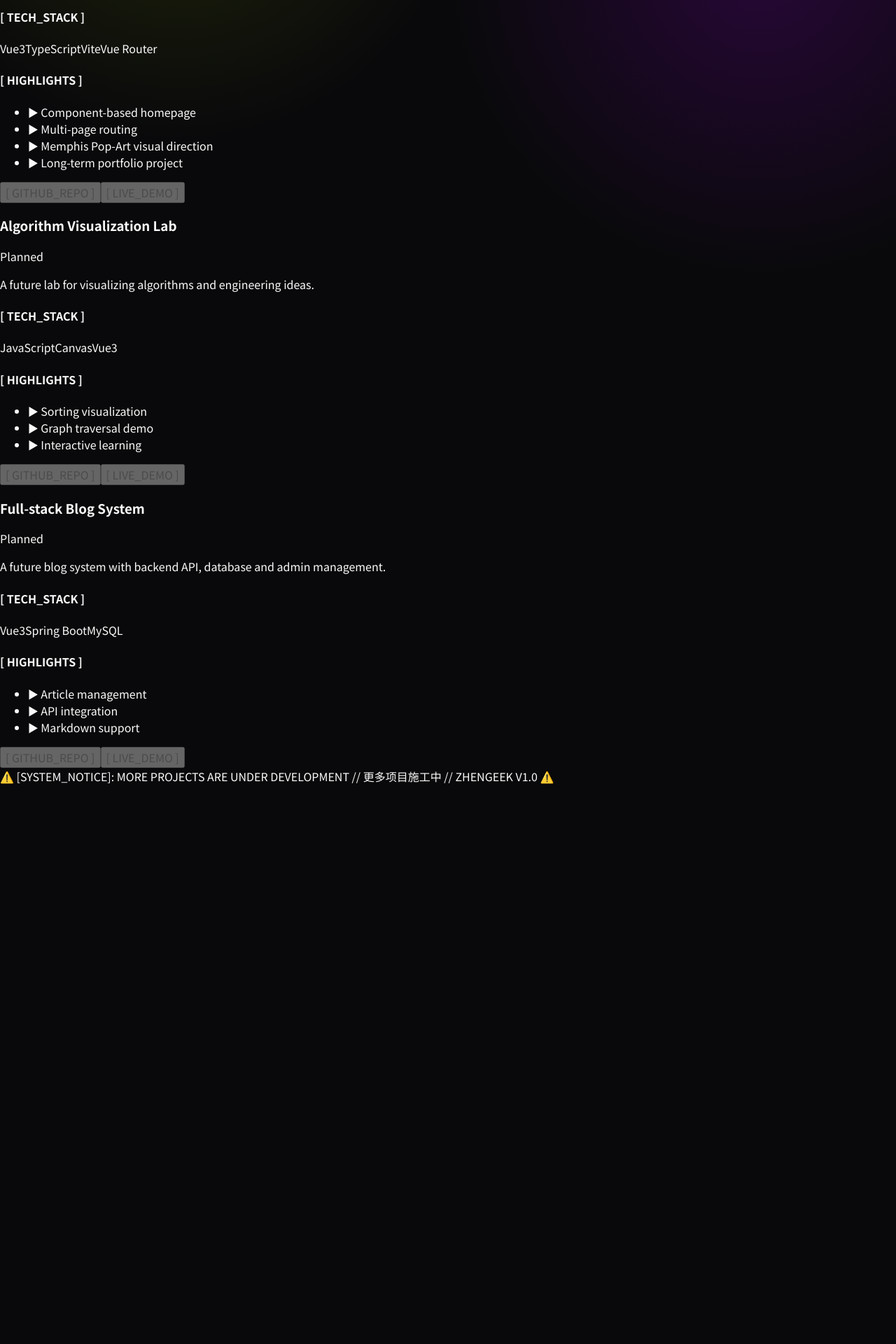
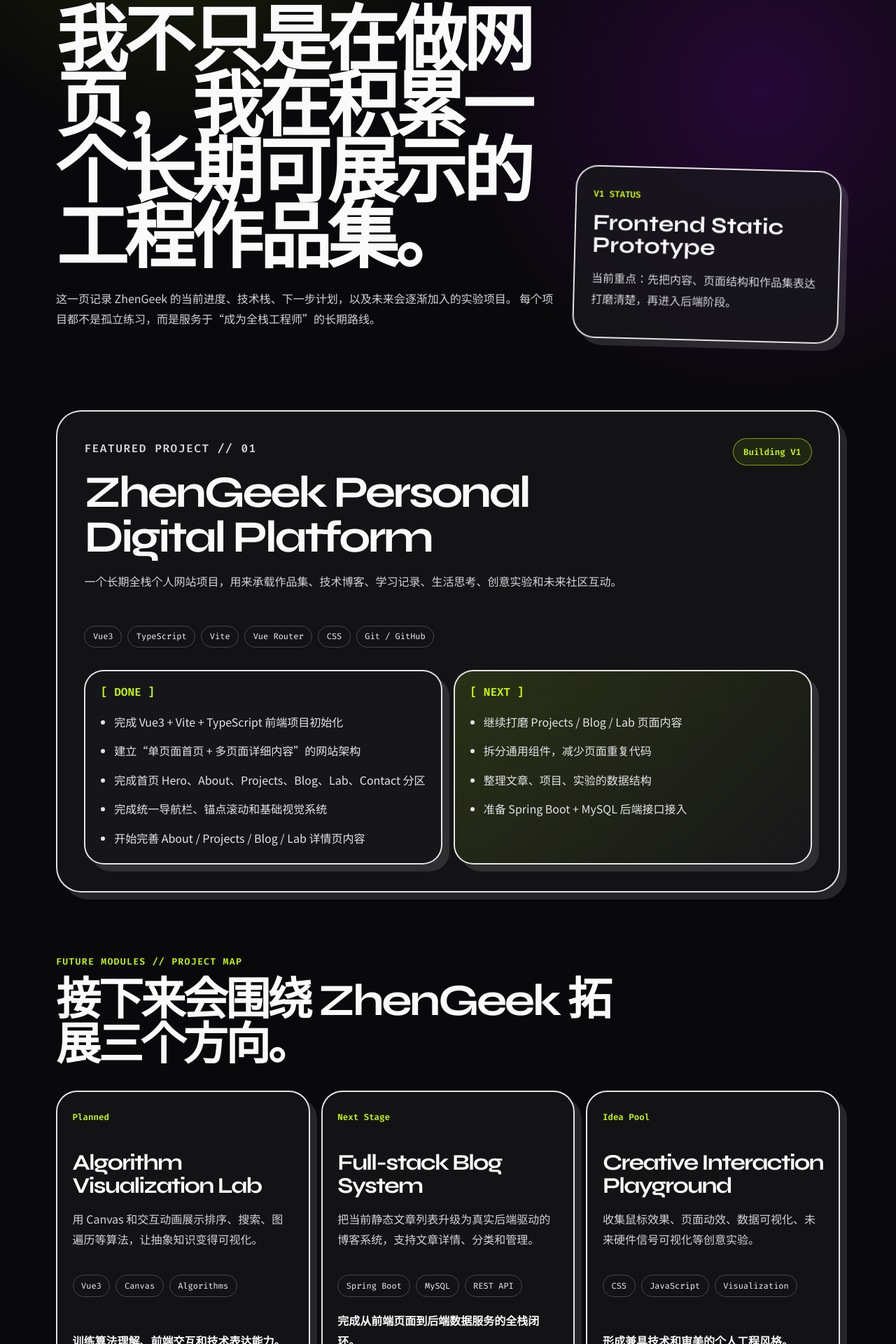
Before and after one commit to zhengeek/zhengeek-blog, a Vue app in the folder frontend/: page /projects in a window 1280 px wide. Shown: the part 214-2134 px from the top of the page at 70% size. Before the commit the page ends 1335 px from the top, so only its background shows below. Built offline with nearby package versions, Linux system fonts and the light colour scheme.

Commit message:
feat: refine projects page as engineering portfolio

```diff
--- a/frontend/src/views/ProjectsView.vue
+++ b/frontend/src/views/ProjectsView.vue
@@ -1,123 +1,410 @@
+<script setup lang="ts">
+const mainProject = {
+  name: 'ZhenGeek Personal Digital Platform',
+  status: 'Building V1',
+  summary:
+    '一个长期全栈个人网站项目，用来承载作品集、技术博客、学习记录、生活思考、创意实验和未来社区互动。',
+  stack: ['Vue3', 'TypeScript', 'Vite', 'Vue Router', 'CSS', 'Git / GitHub'],
+  done: [
+    '完成 Vue3 + Vite + TypeScript 前端项目初始化',
+    '建立“单页面首页 + 多页面详细内容”的网站架构',
+    '完成首页 Hero、About、Projects、Blog、Lab、Contact 分区',
+    '完成统一导航栏、锚点滚动和基础视觉系统',
+    '开始完善 About / Projects / Blog / Lab 详情页内容'
+  ],
+  next: [
+    '继续打磨 Projects / Blog / Lab 页面内容',
+    '拆分通用组件，减少页面重复代码',
+    '整理文章、项目、实验的数据结构',
+    '准备 Spring Boot + MySQL 后端接口接入'
+  ]
+}
+
+const sideProjects = [
+  {
+    title: 'Algorithm Visualization Lab',
+    status: 'Planned',
+    desc: '用 Canvas 和交互动画展示排序、搜索、图遍历等算法，让抽象知识变得可视化。',
+    stack: ['Vue3', 'Canvas', 'Algorithms'],
+    goal: '训练算法理解、前端交互和技术表达能力。'
+  },
+  {
+    title: 'Full-stack Blog System',
+    status: 'Next Stage',
+    desc: '把当前静态文章列表升级为真实后端驱动的博客系统，支持文章详情、分类和管理。',
+    stack: ['Spring Boot', 'MySQL', 'REST API'],
+    goal: '完成从前端页面到后端数据服务的全栈闭环。'
+  },
+  {
+    title: 'Creative Interaction Playground',
+    status: 'Idea Pool',
+    desc: '收集鼠标效果、页面动效、数据可视化、未来硬件信号可视化等创意实验。',
+    stack: ['CSS', 'JavaScript', 'Visualization'],
+    goal: '形成兼具技术和审美的个人工程风格。'
+  }
+]
+
+const backendPlan = [
+  'GET /api/articles：获取文章列表',
+  'GET /api/articles/:id：获取文章详情',
+  'GET /api/projects：获取项目列表',
+  'POST /api/comments：提交留言或评论',
+  'Admin Module：未来用于文章管理和内容维护'
+]
+</script>
+
 <template>
-  <!-- Main Content Area: Project Cards Grid -->
-  <div class="content-grid">
+  <main class="projects-page">
+    <section class="projects-hero project-shell">
+      <p class="eyebrow">PROJECTS // ENGINEERING PORTFOLIO</p>
+      <div class="hero-grid">
+        <div>
+          <h1>我不只是在做网页，我在积累一个长期可展示的工程作品集。</h1>
+          <p class="hero-lead">
+            这一页记录 ZhenGeek 的当前进度、技术栈、下一步计划，以及未来会逐渐加入的实验项目。
+            每个项目都不是孤立练习，而是服务于“成为全栈工程师”的长期路线。
+          </p>
+        </div>
+        <aside class="status-panel">
+          <span>V1 STATUS</span>
+          <strong>Frontend Static Prototype</strong>
+          <p>当前重点：先把内容、页面结构和作品集表达打磨清楚，再进入后端阶段。</p>
+        </aside>
+      </div>
+    </section>
 
-  <!-- Project Card 1: ZhenGeek -->
-  <section class="brutalist-card project-card">
-    <div class="card-header bg-cyan">
-      <div class="header-top">
-        <h3>ZhenGeek Personal Website</h3>
-        <span class="status-badge bg-yellow text-black border-black">In Progress</span>
+    <section class="project-shell featured-project">
+      <div class="featured-header">
+        <div>
+          <p class="eyebrow">FEATURED PROJECT // 01</p>
+          <h2>{{ mainProject.name }}</h2>
+          <p>{{ mainProject.summary }}</p>
+        </div>
+        <div class="project-badge">{{ mainProject.status }}</div>
       </div>
-    </div>
-    <div class="card-body">
-      <p class="project-desc">A personal website for portfolio, blog, growth record and creative experiments.</p>
 
-      <div class="project-section">
-        <h4 class="section-label">[ TECH_STACK ]</h4>
-        <div class="tech-tags">
-          <span class="tag tag-solid">Vue3</span>
-          <span class="tag tag-solid">TypeScript</span>
-          <span class="tag tag-solid">Vite</span>
-          <span class="tag tag-solid">Vue Router</span>
+      <div class="stack-row">
+        <span v-for="tech in mainProject.stack" :key="tech">{{ tech }}</span>
+      </div>
+
+      <div class="progress-grid">
+        <article class="progress-card">
+          <h3>[ DONE ]</h3>
+          <ul>
+            <li v-for="item in mainProject.done" :key="item">{{ item }}</li>
+          </ul>
+        </article>
+        <article class="progress-card accent-card">
+          <h3>[ NEXT ]</h3>
+          <ul>
+            <li v-for="item in mainProject.next" :key="item">{{ item }}</li>
+          </ul>
+        </article>
+      </div>
+    </section>
+
+    <section class="project-shell roadmap-section">
+      <div class="section-title-row">
+        <div>
+          <p class="eyebrow">FUTURE MODULES // PROJECT MAP</p>
+          <h2>接下来会围绕 ZhenGeek 拓展三个方向。</h2>
         </div>
       </div>
 
-      <div class="project-section">
-        <h4 class="section-label">[ HIGHLIGHTS ]</h4>
-        <ul class="highlight-list">
-          <li><span class="bullet">►</span> Component-based homepage</li>
-          <li><span class="bullet">►</span> Multi-page routing</li>
-          <li><span class="bullet">►</span> Memphis Pop-Art visual direction</li>
-          <li><span class="bullet">►</span> Long-term portfolio project</li>
-        </ul>
+      <div class="side-project-grid">
+        <article v-for="project in sideProjects" :key="project.title" class="side-project-card">
+          <div class="card-topline">
+            <span>{{ project.status }}</span>
+          </div>
+          <h3>{{ project.title }}</h3>
+          <p>{{ project.desc }}</p>
+          <div class="mini-stack">
+            <span v-for="tech in project.stack" :key="tech">{{ tech }}</span>
+          </div>
+          <strong>{{ project.goal }}</strong>
+        </article>
       </div>
+    </section>
 
-      <div class="card-actions">
-        <button class="action-btn btn-primary" disabled>[ GITHUB_REPO ]</button>
-        <button class="action-btn btn-secondary" disabled>[ LIVE_DEMO ]</button>
+    <section class="project-shell backend-section">
+      <div class="backend-copy">
+        <p class="eyebrow">BACKEND PLAN // NOT NOW, BUT SOON</p>
+        <h2>后端不会现在硬接，而是在内容模型稳定后接入。</h2>
+        <p>
+          当前阶段先用静态数据模拟真实内容。等 About、Projects、Blog 页面稳定后，
+          再把这些静态数据迁移到后端 API 和数据库里。这样不会为了写后端而写后端，
+          而是让后端真正服务于内容管理和网站扩展。
+        </p>
       </div>
-    </div>
-  </section>
+      <div class="api-panel">
+        <span class="panel-label">API DRAFT</span>
+        <code v-for="item in backendPlan" :key="item">{{ item }}</code>
+      </div>
+    </section>
+  </main>
+</template>
 
-  <!-- Project Card 2: Algorithm Visualization -->
-  <section class="brutalist-card project-card">
-    <div class="card-header bg-magenta text-white">
-       <div class="header-top">
-        <h3>Algorithm Visualization Lab</h3>
-        <span class="status-badge bg-white text-black border-black">Planned</span>
-      </div>
-    </div>
-    <div class="card-body">
-      <p class="project-desc">A future lab for visualizing algorithms and engineering ideas.</p>
+<style scoped>
+.projects-page {
+  padding-bottom: 5rem;
+}
 
-      <div class="project-section">
-        <h4 class="section-label">[ TECH_STACK ]</h4>
-        <div class="tech-tags">
-          <span class="tag tag-solid">JavaScript</span>
-          <span class="tag tag-solid">Canvas</span>
-          <span class="tag tag-solid">Vue3</span>
-        </div>
-      </div>
+.project-shell {
+  width: min(1120px, calc(100% - 2rem));
+  margin: 0 auto;
+  padding: clamp(3.5rem, 7vw, 6rem) 0;
+}
 
-      <div class="project-section">
-        <h4 class="section-label">[ HIGHLIGHTS ]</h4>
-         <ul class="highlight-list">
-          <li><span class="bullet">►</span> Sorting visualization</li>
-          <li><span class="bullet">►</span> Graph traversal demo</li>
-          <li><span class="bullet">►</span> Interactive learning</li>
-        </ul>
-      </div>
+.eyebrow {
+  margin: 0 0 1rem;
+  color: var(--vg-accent);
+  font-family: var(--font-mono);
+  font-size: 0.82rem;
+  font-weight: 800;
+  letter-spacing: 0.1em;
+}
 
-       <div class="card-actions">
-        <button class="action-btn btn-primary" disabled>[ GITHUB_REPO ]</button>
-        <button class="action-btn btn-secondary" disabled>[ LIVE_DEMO ]</button>
-      </div>
-    </div>
-  </section>
+h1,
+h2,
+h3,
+p {
+  margin-top: 0;
+}
 
-  <!-- Project Card 3: Full-stack Blog System -->
-  <section class="brutalist-card project-card">
-    <div class="card-header bg-yellow">
-       <div class="header-top">
-        <h3>Full-stack Blog System</h3>
-        <span class="status-badge bg-white text-black border-black">Planned</span>
-      </div>
-    </div>
-    <div class="card-body">
-      <p class="project-desc">A future blog system with backend API, database and admin management.</p>
+h1,
+h2,
+h3 {
+  font-family: var(--font-display);
+  letter-spacing: -0.055em;
+}
 
-      <div class="project-section">
-        <h4 class="section-label">[ TECH_STACK ]</h4>
-        <div class="tech-tags">
-          <span class="tag tag-solid">Vue3</span>
-          <span class="tag tag-solid">Spring Boot</span>
-          <span class="tag tag-solid">MySQL</span>
-        </div>
-      </div>
+h1 {
+  max-width: 840px;
+  margin-bottom: 1.4rem;
+  font-size: clamp(3rem, 8vw, 7.2rem);
+  line-height: 0.92;
+}
 
-      <div class="project-section">
-        <h4 class="section-label">[ HIGHLIGHTS ]</h4>
-         <ul class="highlight-list">
-          <li><span class="bullet">►</span> Article management</li>
-          <li><span class="bullet">►</span> API integration</li>
-          <li><span class="bullet">►</span> Markdown support</li>
-        </ul>
-      </div>
+h2 {
+  max-width: 820px;
+  margin-bottom: 1rem;
+  font-size: clamp(2.2rem, 5vw, 4.8rem);
+  line-height: 1;
+}
 
-       <div class="card-actions">
-        <button class="action-btn btn-primary" disabled>[ GITHUB_REPO ]</button>
-        <button class="action-btn btn-secondary" disabled>[ LIVE_DEMO ]</button>
-      </div>
-    </div>
-  </section>
+h3 {
+  font-size: clamp(1.4rem, 2.5vw, 2.1rem);
+  line-height: 1.05;
+}
 
-  </div>
+.hero-lead,
+.featured-header p,
+.backend-copy p,
+.status-panel p,
+.side-project-card p,
+.side-project-card strong {
+  color: #d4d4d8;
+  font-size: 1rem;
+  line-height: 1.85;
+}
 
-  <!-- Dev Status Footer -->
-  <div class="dev-status-banner">
-    <div class="marquee-content">
-      <span>⚠️ [SYSTEM_NOTICE]: MORE PROJECTS ARE UNDER DEVELOPMENT // 更多项目施工中 // ZHENGEEK V1.0 ⚠️</span>
-    </div>
-  </div>
-</template>
+.projects-hero {
+  min-height: calc(100vh - 76px);
+  display: grid;
+  align-items: center;
+}
+
+.hero-grid,
+.backend-section {
+  display: grid;
+  grid-template-columns: minmax(0, 1fr) minmax(300px, 380px);
+  gap: 1.5rem;
+  align-items: end;
+}
+
+.status-panel,
+.featured-project,
+.progress-card,
+.side-project-card,
+.api-panel {
+  border: 2px solid rgba(250, 250, 250, 0.9);
+  background: rgba(24, 24, 27, 0.74);
+  box-shadow: 10px 10px 0 rgba(250, 250, 250, 0.12);
+  backdrop-filter: blur(16px);
+}
+
+.status-panel {
+  border-radius: 32px;
+  padding: 1.5rem;
+  transform: rotate(1.5deg);
+}
+
+.status-panel span,
+.panel-label,
+.card-topline span,
+.project-badge {
+  color: var(--vg-accent);
+  font-family: var(--font-mono);
+  font-size: 0.78rem;
+  font-weight: 800;
+}
+
+.status-panel strong {
+  display: block;
+  margin: 1rem 0;
+  font-family: var(--font-display);
+  font-size: 2rem;
+  line-height: 1;
+}
+
+.featured-project {
+  border-radius: 36px;
+  padding: clamp(1.4rem, 4vw, 2.4rem);
+}
+
+.featured-header {
+  display: flex;
+  justify-content: space-between;
+  gap: 1rem;
+  align-items: flex-start;
+}
+
+.project-badge {
+  flex: 0 0 auto;
+  padding: 0.65rem 0.9rem;
+  border: 1px solid rgba(204, 255, 0, 0.55);
+  border-radius: 999px;
+  background: rgba(204, 255, 0, 0.08);
+}
+
+.stack-row,
+.mini-stack {
+  display: flex;
+  flex-wrap: wrap;
+  gap: 0.5rem;
+}
+
+.stack-row {
+  margin: 2rem 0;
+}
+
+.stack-row span,
+.mini-stack span {
+  padding: 0.42rem 0.72rem;
+  border: 1px solid rgba(250, 250, 250, 0.22);
+  border-radius: 999px;
+  color: #f4f4f5;
+  font-family: var(--font-mono);
+  font-size: 0.75rem;
+}
+
+.progress-grid,
+.side-project-grid {
+  display: grid;
+  gap: 1rem;
+}
+
+.progress-grid {
+  grid-template-columns: repeat(2, minmax(0, 1fr));
+}
+
+.progress-card {
+  border-radius: 28px;
+  padding: 1.35rem;
+}
+
+.accent-card {
+  background: linear-gradient(135deg, rgba(204, 255, 0, 0.12), rgba(24, 24, 27, 0.8));
+}
+
+.progress-card h3 {
+  color: var(--vg-accent);
+  font-family: var(--font-mono);
+  font-size: 1rem;
+  letter-spacing: 0;
+}
+
+.progress-card ul {
+  display: grid;
+  gap: 0.85rem;
+  margin: 1.2rem 0 0;
+  padding-left: 1.2rem;
+  color: #e4e4e7;
+  line-height: 1.75;
+}
+
+.section-title-row {
+  margin-bottom: 2rem;
+}
+
+.side-project-grid {
+  grid-template-columns: repeat(3, minmax(0, 1fr));
+}
+
+.side-project-card {
+  display: flex;
+  min-height: 360px;
+  flex-direction: column;
+  border-radius: 30px;
+  padding: 1.35rem;
+}
+
+.side-project-card h3 {
+  margin: 2.4rem 0 1rem;
+}
+
+.side-project-card strong {
+  display: block;
+  margin-top: auto;
+  color: #fafafa;
+}
+
+.mini-stack {
+  margin: 1.2rem 0;
+}
+
+.backend-section {
+  align-items: start;
+}
+
+.api-panel {
+  display: grid;
+  gap: 0.7rem;
+  border-radius: 32px;
+  padding: 1.4rem;
+}
+
+.api-panel code {
+  display: block;
+  padding: 0.8rem 0;
+  border-bottom: 1px solid rgba(250, 250, 250, 0.12);
+  color: #e4e4e7;
+  font-family: var(--font-mono);
+  font-size: 0.85rem;
+}
+
+.api-panel code:last-child {
+  border-bottom: 0;
+}
+
+@media (max-width: 980px) {
+  .hero-grid,
+  .progress-grid,
+  .side-project-grid,
+  .backend-section {
+    grid-template-columns: 1fr;
+  }
+
+  .status-panel {
+    transform: none;
+  }
+
+  .projects-hero {
+    min-height: auto;
+  }
+
+  .featured-header {
+    flex-direction: column;
+  }
+}
+</style>
```
